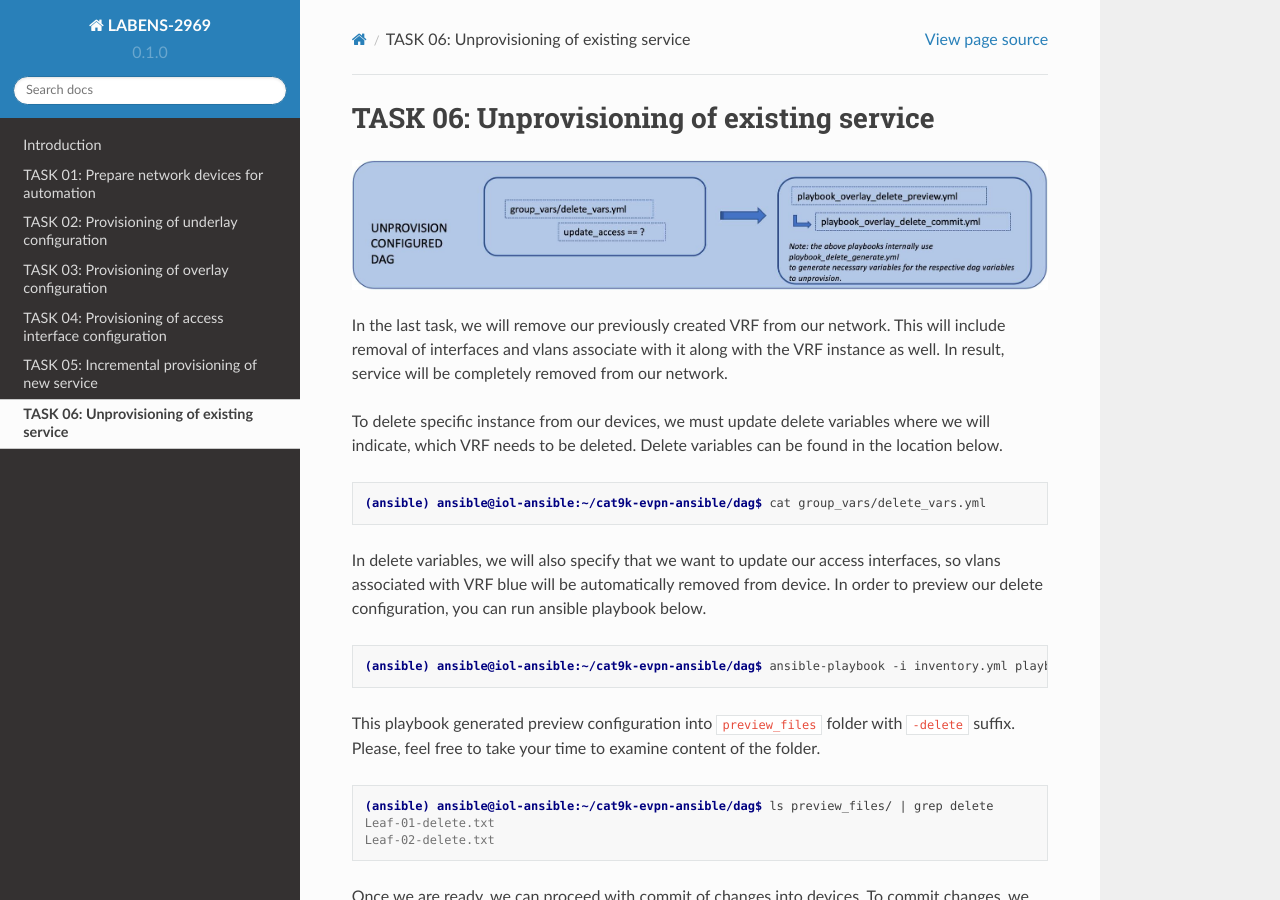
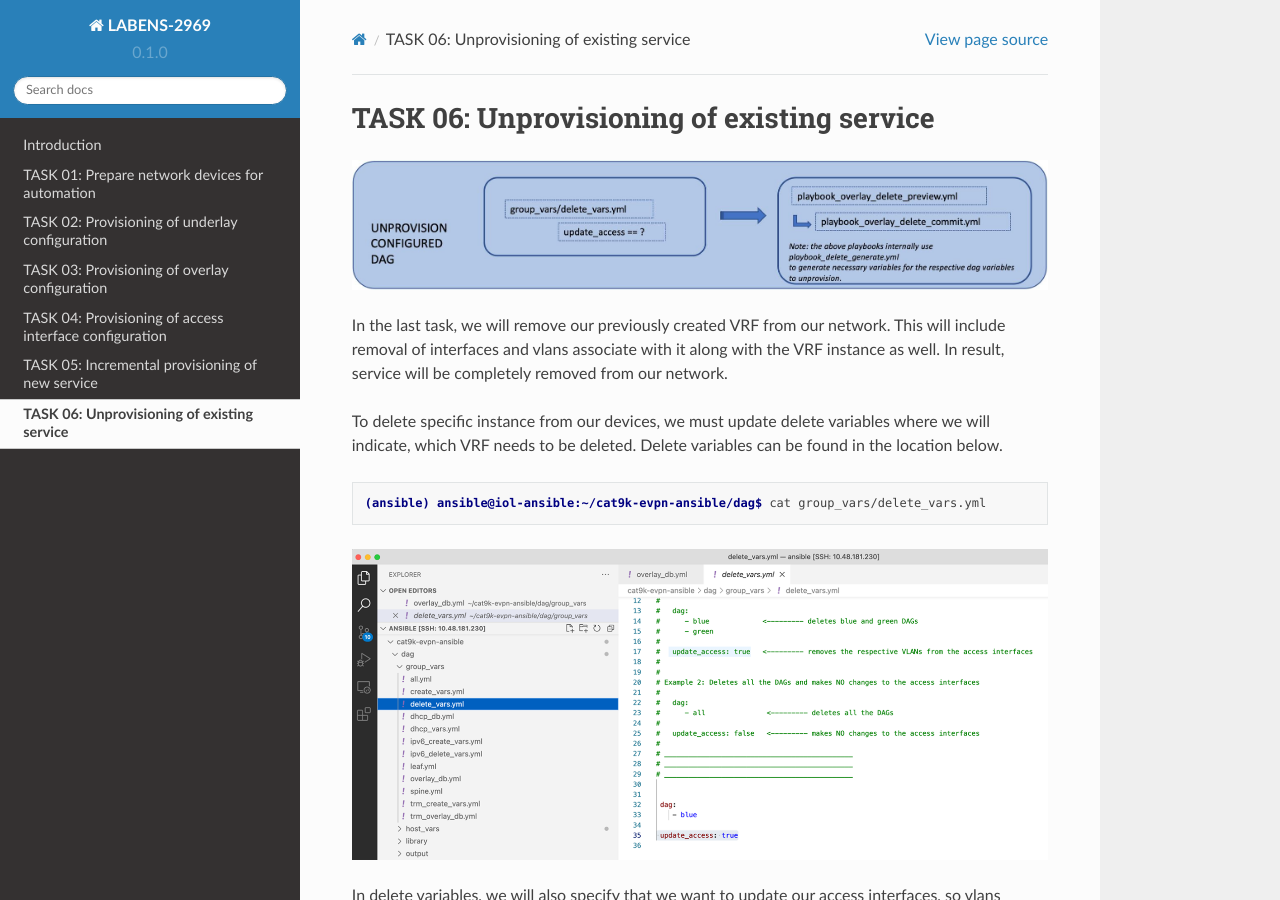
Before and after one commit to dvishchu/labens-2969, a Sphinx documentation site: the page built from docs/source/task_06.rst, in a window 1280 px wide and 900 px high. Built offline with Sphinx 7.4.7 and the Read the Docs theme 2.0.0, drawn with Linux system fonts in a browser that asks for light colours.

Commit message:
Adding task 06 pictures

```diff
--- a/docs/source/task_06.rst
+++ b/docs/source/task_06.rst
@@ -11,11 +11,15 @@
 
     (ansible) ansible@iol-ansible:~/cat9k-evpn-ansible/dag$ cat group_vars/delete_vars.yml
 
+.. image:: assets/task06_delete_vars.png
+
 In delete variables, we will also specify that we want to update our access interfaces, so vlans associated with VRF blue will be automatically removed from device. In order to preview our delete configuration, you can run ansible playbook below.
 
 .. code-block:: console
 
     (ansible) ansible@iol-ansible:~/cat9k-evpn-ansible/dag$ ansible-playbook -i inventory.yml playbook_overlay_delete_preview.yml
+
+.. image:: assets/task06_config_preview.png
 
 This playbook generated preview configuration into ``preview_files`` folder with ``-delete`` suffix. Please, feel free to take your time to examine content of the folder.
 
```
Also changed, not shown: docs/source/assets/task06_config_preview.png (added), docs/source/assets/task06_delete_vars.png (added).
